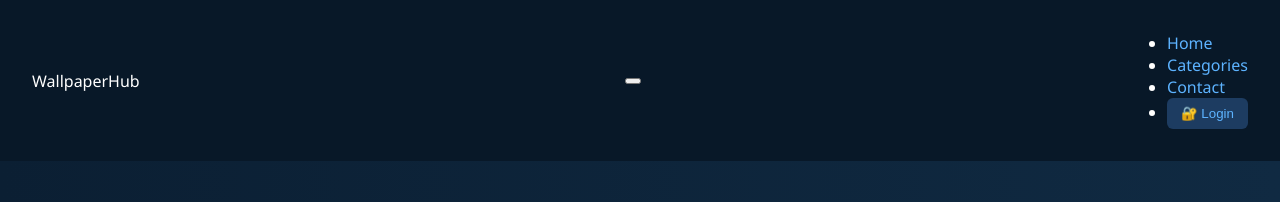
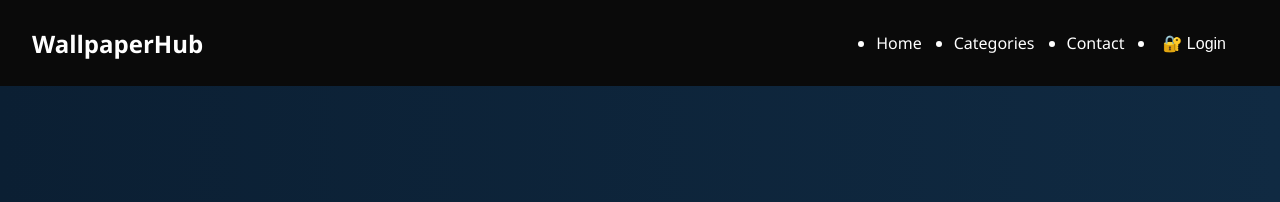
Before and after one commit to VatsalBairagi20/WallpaperHub-Frontend, a React (Create React App) app: page /categories in a window 1280 px wide. Shown: the top 202 px of the page. Built offline with nearby package versions, Linux system fonts and the light colour scheme; no server answers.

Commit message:
Update CategoryPage.css

```diff
--- a/src/pages/CategoryPage/CategoryPage.css
+++ b/src/pages/CategoryPage/CategoryPage.css
@@ -17,50 +17,111 @@ a:hover {
 }
 
 /* ===== Navbar ===== */
+/* === Navbar Base === */
 .category-navbar {
   display: flex;
   justify-content: space-between;
   align-items: center;
   padding: 1rem 2rem;
-  background-color: #081828;
-  box-shadow: 0 2px 10px rgba(0, 0, 0, 0.3);
+  background-color: #0a0a0a;
+  color: #fff;
+  position: relative;
+  z-index: 10;
 }
 
-/* .category-logo {
+/* === Logo === */
+.category-logo {
   font-size: 1.5rem;
   font-weight: bold;
-  color: #5db3ff;
 }
 
-.category-nav-links {
-  list-style: none;
+/* === Hamburger Icon === */
+.category-hamburger {
   display: flex;
-  gap: 1.5rem;
+  flex-direction: column;
+  justify-content: space-between;
+  width: 25px;
+  height: 18px;
+  background: none;
+  border: none;
+  cursor: pointer;
+  z-index: 11;
 }
 
-.category-nav-item a {
-  font-size: 1rem;
-  color: #e0eafc;
-  transition: color 0.2s;
+.category-hamburger .bar {
+  height: 3px;
+  background-color: #fff;
+  border-radius: 2px;
+  transition: all 0.3s ease;
 }
 
-.category-nav-item a:hover {
-  color: #5db3ff;
-} */
-
-.category-login-btn {
-  background-color: #1d3c61;
-  color: #5db3ff;
-  border: none;
-  padding: 8px 14px;
-  border-radius: 6px;
-  cursor: pointer;
-  transition: background 0.3s;
+/* Optional: Animate bars when open */
+.category-hamburger .bar.open:nth-child(1) {
+  transform: rotate(45deg) translate(5px, 5px);
 }
 
-.category-login-btn:hover {
-  background-color: #296090;
+.category-hamburger .bar.open:nth-child(2) {
+  opacity: 0;
 }
+
+.category-hamburger .bar.open:nth-child(3) {
+  transform: rotate(-45deg) translate(5px, -5px);
+}
+
+/* === Nav Links Hidden by Default (Mobile) === */
+.category-nav-links {
+  display: none;
+  flex-direction: column;
+  background-color: #1a1a1a;
+  position: absolute;
+  top: 100%;
+  right: 0;
+  width: 200px;
+  padding: 1rem;
+  border-radius: 0 0 10px 10px;
+  box-shadow: 0 4px 10px rgba(0, 0, 0, 0.4);
+  z-index: 10;
+}
+
+.category-nav-links.open {
+  display: flex;
+}
+
+.category-nav-links li {
+  margin: 10px 0;
+}
+
+.category-nav-links a,
+.category-login-btn {
+  color: #fff;
+  text-decoration: none;
+  background: none;
+  border: none;
+  cursor: pointer;
+  font-size: 1rem;
+}
+
+/* === Large Screens === */
+@media (min-width: 768px) {
+  .category-hamburger {
+    display: none;
+  }
+
+  .category-nav-links {
+    display: flex !important;
+    position: static;
+    flex-direction: row;
+    background: none;
+    box-shadow: none;
+    width: auto;
+    padding: 0;
+  }
+
+  .category-nav-links li {
+    margin: 0 1rem;
+  }
+}
+
 
 /* ===== PIN Input ===== */
 .category-pin-container {
```
